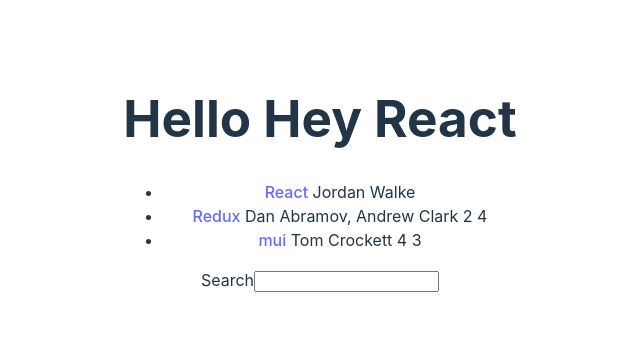
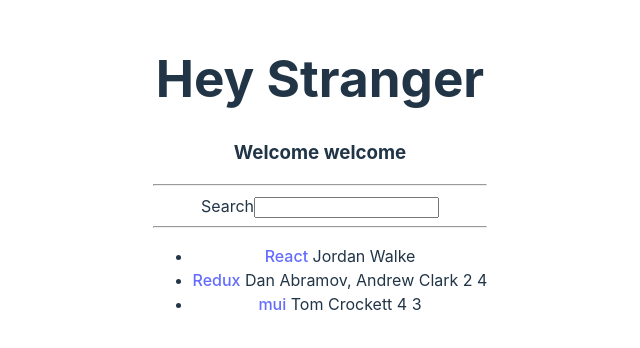
Before and after one commit to notauserx/studious-meme, a React (Vite) app: page / in a window 1280 px wide. Shown: the part 226-574 px from the top of the page, without its empty margins (320-960 px from the left). Built offline with nearby package versions, Linux system fonts and the light colour scheme.

Commit message:
extract components

```diff
--- a/src/App.tsx
+++ b/src/App.tsx
@@ -2,7 +2,8 @@
 
 const welcome = {
   greeting: 'Hey',
-  title: 'React',
+  title: 'Stranger',
+  subtitle: 'Welcome welcome',
 }
 
 const items = [
@@ -36,9 +37,40 @@
 
   return (
     <div>
-      <h1>Hello {welcome.greeting} {welcome.title}</h1>
 
-      <ul>
+      <Banner />
+      <hr />
+      <Search />
+      <hr />
+      <List />
+    </div>
+  )
+
+
+}
+
+function Banner() {
+  return (
+    <div>
+      <h1>{welcome.greeting} {welcome.title}</h1>
+      <h3>{welcome.subtitle}</h3>
+    </div>
+  )
+
+}
+
+function Search() {
+  return (
+    <div>
+      <label htmlFor="search">Search</label>
+      <input id="search" type="text" />
+    </div>
+  );
+}
+
+function List() {
+  return (
+    <ul>
         {items.map(function(item) {
             return (
               <li key={item.objectId}>
@@ -50,16 +82,9 @@
                 <span> {item.points}</span>
               </li>
             );
-          })
-        }
+        })}
       </ul>
-
-      <label htmlFor="search">Search</label>
-      <input id="search" type="text" />
-    </div>
-  )
-
-
+  );
 }
 
 export default App
```
